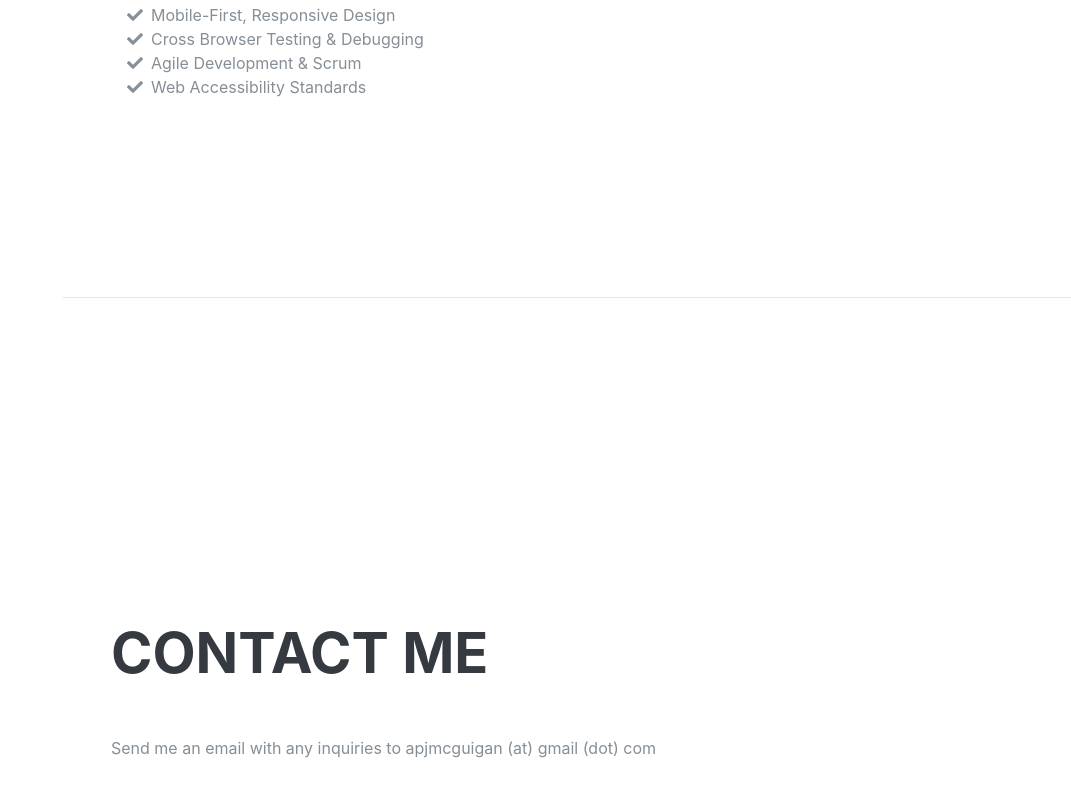
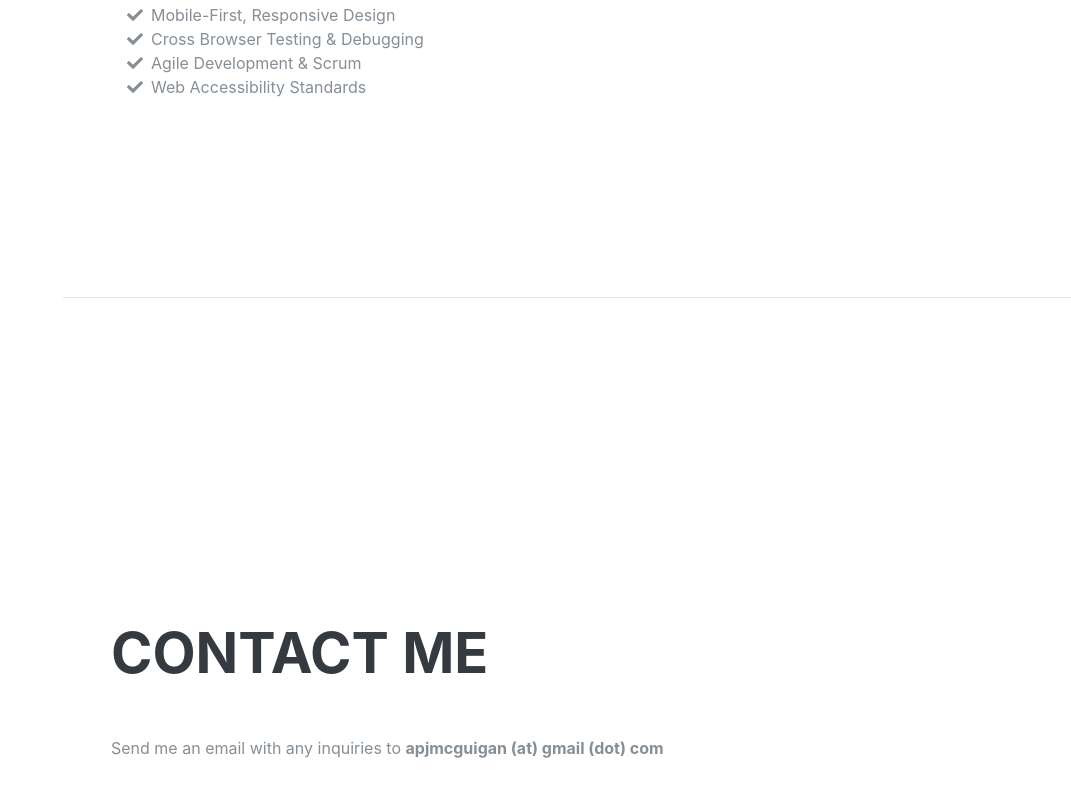
Before and after one commit to apmcguigan/portfolio-adam, a Gatsby site: page / in a window 1280 px wide. Shown: the part 2906-3702 px from the top of the page, without its empty margins (209-1280 px from the left). Built offline with nearby package versions, Linux system fonts and the light colour scheme; Gatsby itself is replaced by a stand-in of ours; a web font is replaced by a local one.

Commit message:
typo, bold text

```diff
--- a/src/pages/index.js
+++ b/src/pages/index.js
@@ -184,7 +184,7 @@ const IndexPage = () => (
       >
         <div className="w-100">
           <h2 className="mb-5">Contact Me</h2>
-          <p>Send me an email with any inquiries to apjmcguigan (at) gmail (dot) com</p>
+          <p>Send me an email with any inquiries to <b>apjmcguigan (at) gmail (dot) com</b></p>
         </div>
       </section>
     </div>
```
